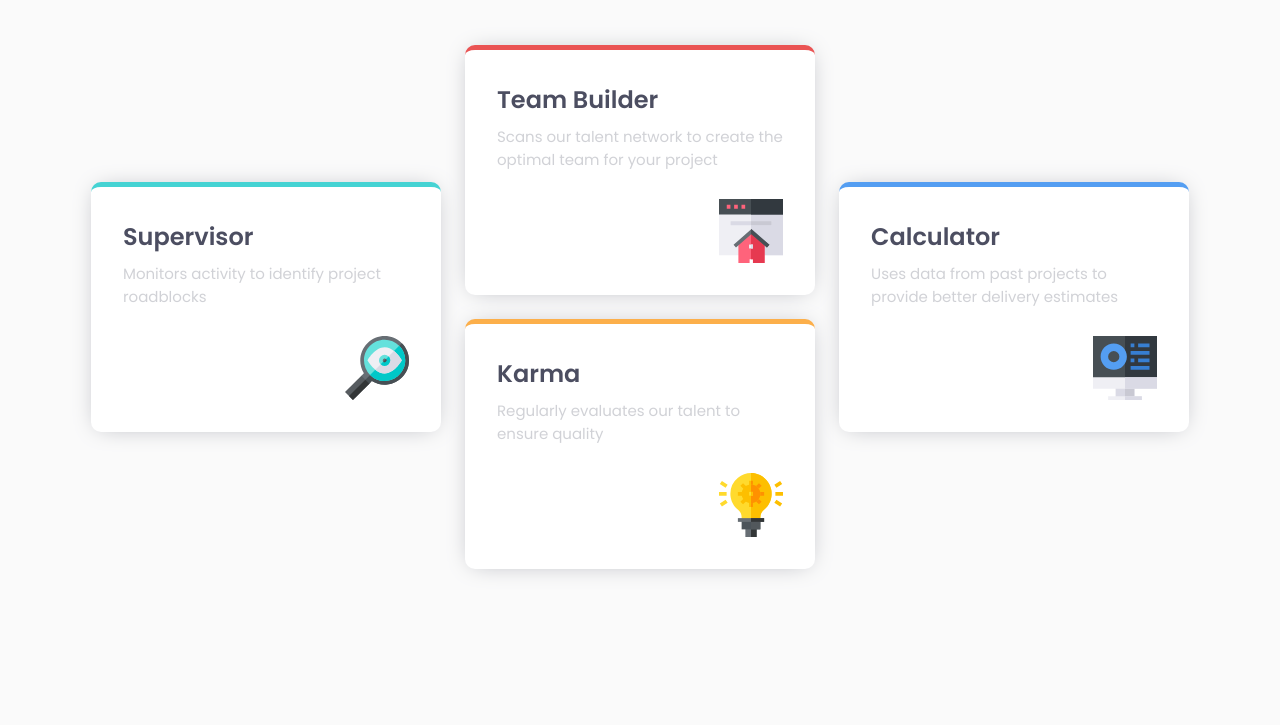
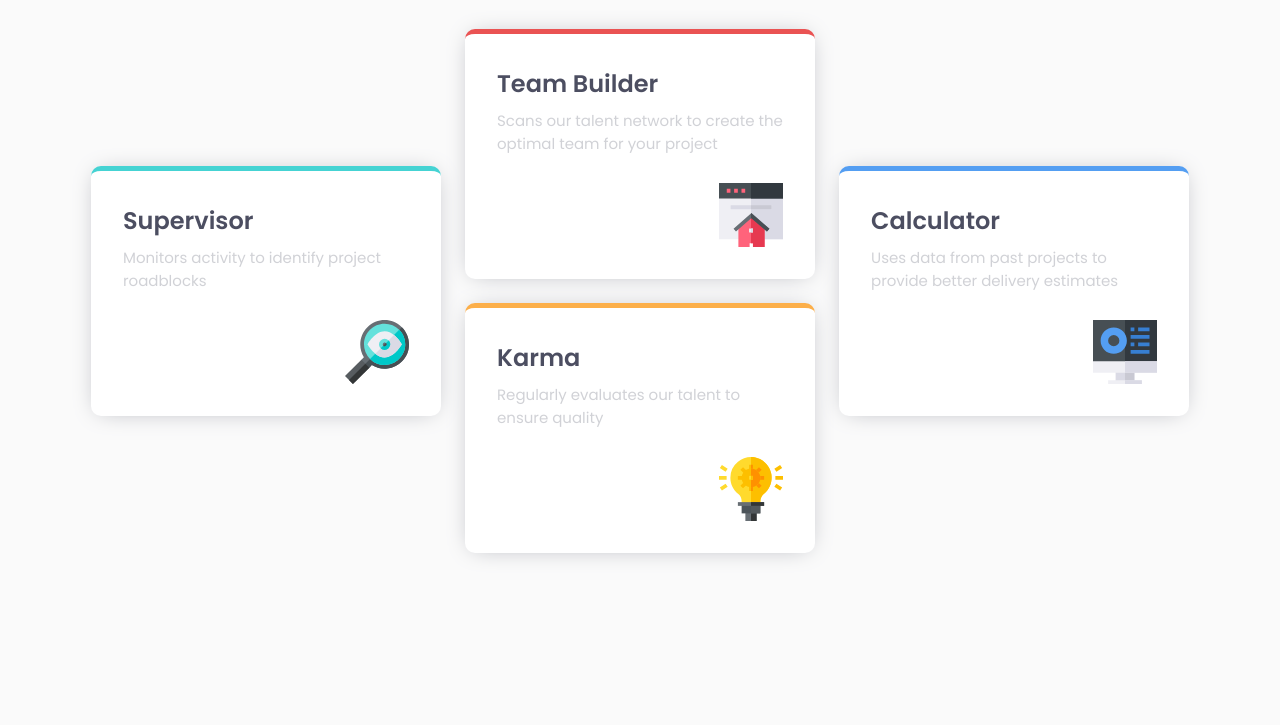
Before and after one commit to Abdulazeez-20/Four-card-feature-section, a plain HTML site: page index.html in a window 1280 px wide. Shown: the part 267-992 px from the top of the page. After the commit the page ends 960 px from the top, so only its background shows below. Drawn offline with Linux system fonts and the light colour scheme.

Commit message:
edited body margin

```diff
--- a/styles.css
+++ b/styles.css
@@ -22,7 +22,7 @@ body{
     display: flex;
     flex-direction: column;
     align-items: center;
-    margin: 6rem 0;
+    margin: 5rem 0;
     color: var(--Grayish-Blue);
     font-family: 'Poppins', sans-serif;
     background-color: var(--Very-Light-Gray);
```
